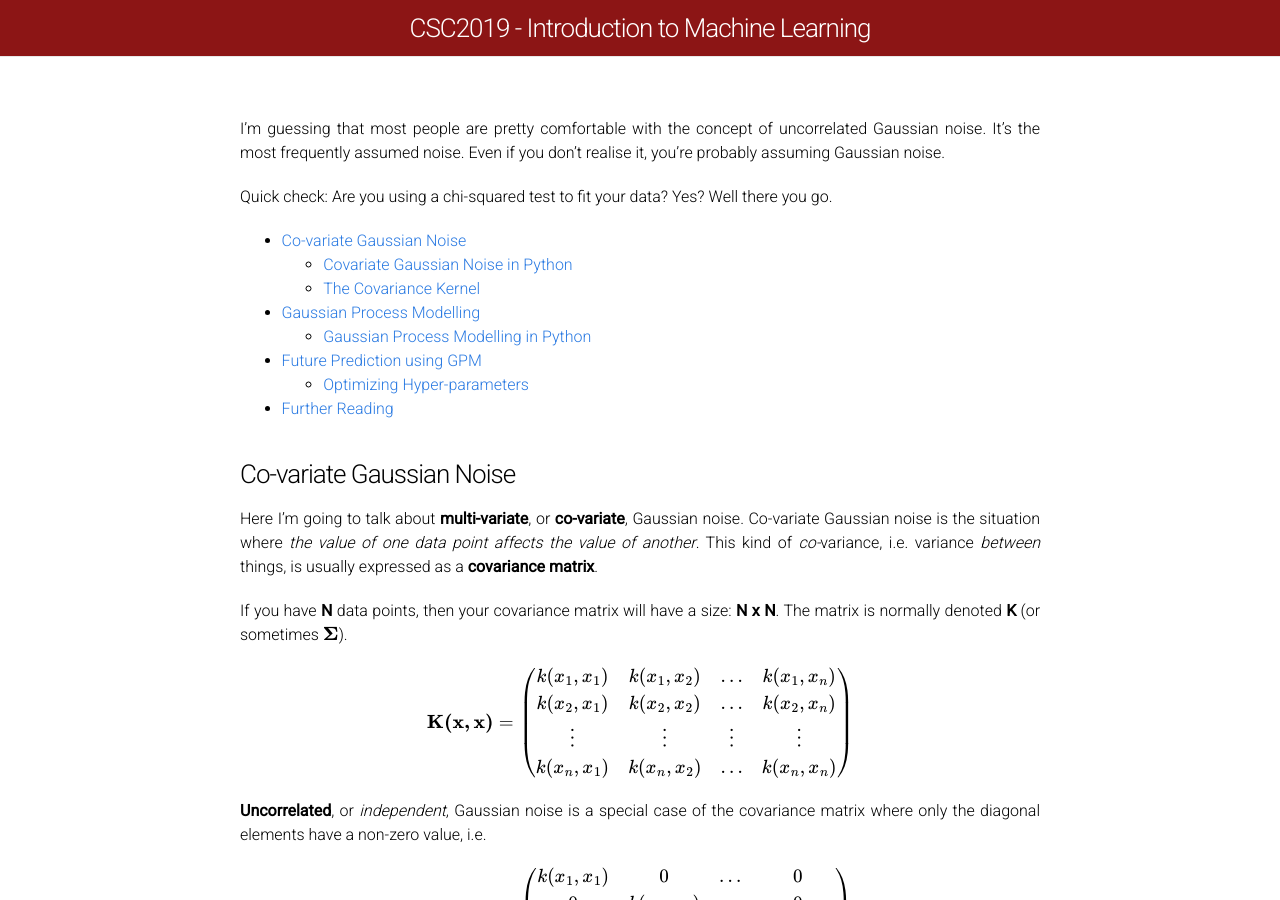
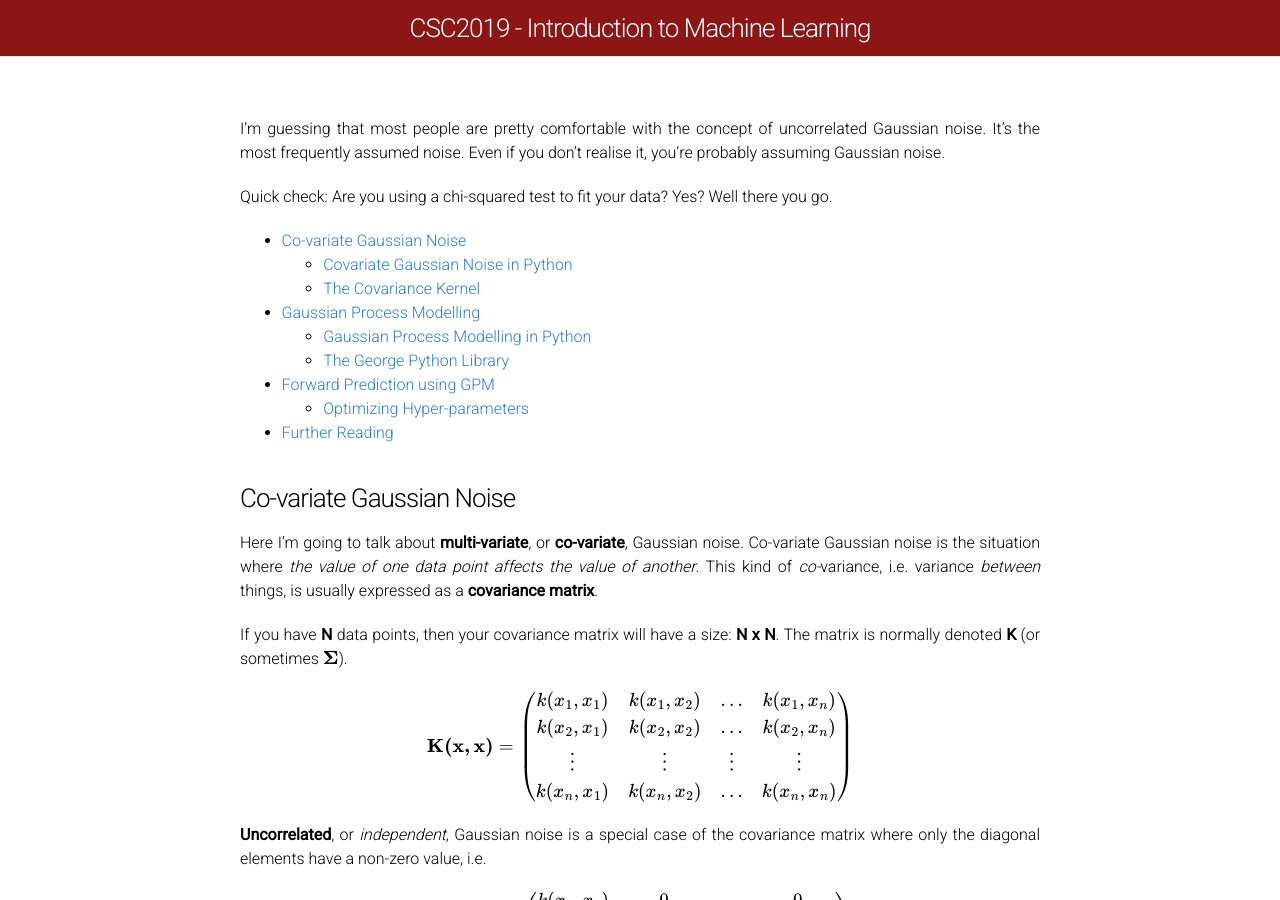
Before and after one commit to as595/csc-2019, a Jekyll site: the page built from gpm.md, in a window 1280 px wide and 900 px high. Built offline with Jekyll 4.4.1, drawn with Linux system fonts in a browser that asks for light colours; formulas are drawn with MathJax 3.

Commit message:
Update gpm.md

```diff
--- a/gpm.md
+++ b/gpm.md
@@ -13,7 +13,8 @@ Quick check: Are you using a chi-squared test to fit your data? Yes? Well there
   - [The Covariance Kernel](#kernel)
 - [Gaussian Process Modelling](#gpm)
   - [Gaussian Process Modelling in Python](#gpmpython)
-- [Future Prediction using GPM](#future)
+  - [The George Python Library](#george)
+- [Forward Prediction using GPM](#future)
   - [Optimizing Hyper-parameters](#optimization)
 - [Further Reading](#reading)
 
@@ -334,7 +335,9 @@ One of the most well known examples of using Gaussian Process Modelling for forw
 
 Here I'm going to step through how to repeat R&W's CO2 prediction in Python.
 
-<h3>GPM with George</h3>
+<a name='george'></a>
+
+<h4>GPM with George</h4>
 
 Some basic libraries...
 
```
